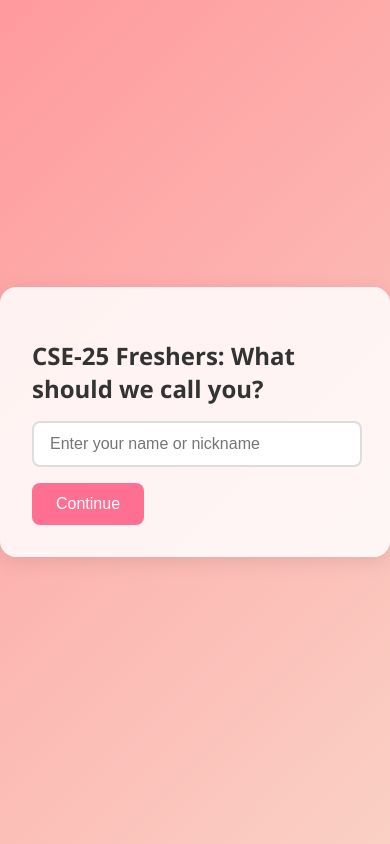
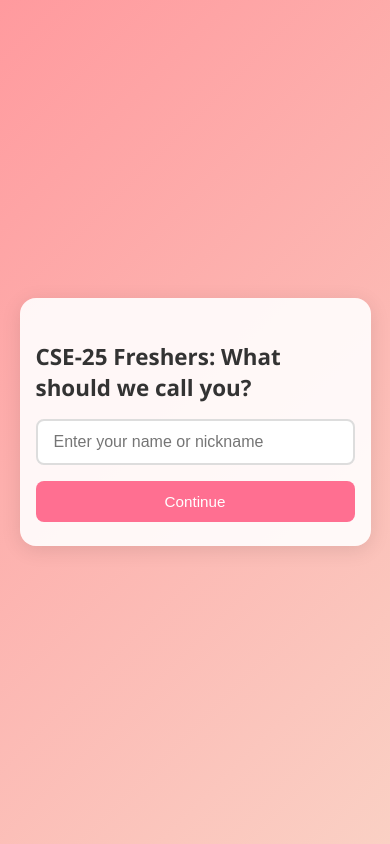
Before and after one commit to Rafsan10/Welcome_Juniors-, a plain HTML site: page index.html in a window 390 px wide. Drawn offline with Linux system fonts and the light colour scheme.

Commit message:
responsive

```diff
--- a/style.css
+++ b/style.css
@@ -7,39 +7,44 @@ body {
   display: flex;
   justify-content: center;
   align-items: center;
-  height: 100vh;
+  min-height: 100vh;
   color: #333;
 }
 
 .container {
-  background: rgba(255, 255, 255, 0.85);
+  background: rgba(255, 255, 255, 0.9);
   padding: 2rem;
   border-radius: 16px;
   box-shadow: 0 4px 20px rgba(0,0,0,0.1);
   text-align: left;
   width: 90%;
   max-width: 600px;
+  box-sizing: border-box;
 }
 
 h1, h2 {
   margin-bottom: 1rem;
+  font-size: 1.8rem;
 }
 
 p {
   margin-bottom: 1rem;
-  line-height: 1.5;
+  line-height: 1.6;
+  font-size: 1rem;
 }
 
 input[type="text"] {
-  width: calc(100% - 2rem);
+  width: 100%;
   padding: 0.75rem 1rem;
   margin-bottom: 1rem;
   border: 2px solid #ddd;
   border-radius: 8px;
   font-size: 1rem;
+  box-sizing: border-box;
 }
 
 button {
+  width: 100%;
   padding: 0.75rem 1.5rem;
   border: none;
   border-radius: 8px;
@@ -53,3 +58,17 @@ button {
 button:hover {
   background: #ff4a6e;
 }
+
+@media (max-width: 480px) {
+  .container {
+    padding: 1.5rem 1rem;
+  }
+
+  h1, h2 {
+    font-size: 1.4rem;
+  }
+
+  p, input, button {
+    font-size: 0.95rem;
+  }
+}
```
